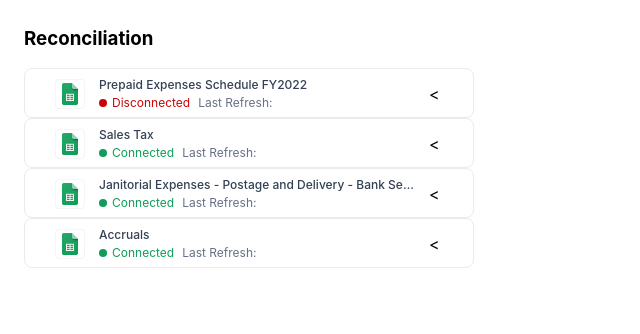
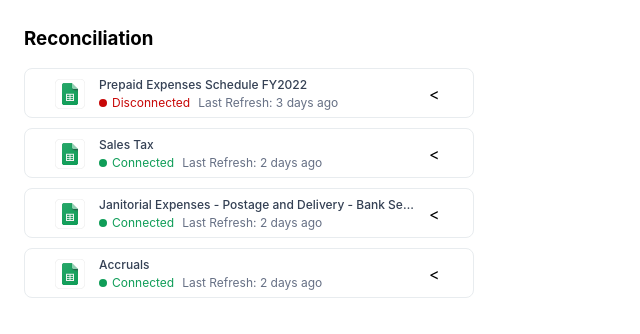
Before and after one commit to katyaskvo/vlc, a React (Create React App) app: page / in a window 1280 px wide. Shown: the top 334 px of the page, without its empty margins (0-640 px from the left). Built offline with nearby package versions, Linux system fonts and the light colour scheme.

Commit message:
create time ago util and display time since last fetch on a card

```diff
--- a/src/App.js
+++ b/src/App.js
@@ -1,5 +1,5 @@
 import './App.scss';
-import ReconciliationComponent from './components/reconciliation/reconciliation';
+import ReconciliationComponent from './components/reconciliation/reconciliation.component';
 
 function App() {
 	return (
--- a/src/components/account-card/account-card.component.js
+++ b/src/components/acount-card/account-card.component.js
@@ -1,5 +1,6 @@
-import './account-card.component.styles.scss';
+import './account-card.styles.scss';
 import { ReactComponent as SpreadsheetIcon } from '../../assets/g-sheet-icon.svg';
+import { timeAgo } from '../../utils/time-ago.utils';
 
 const AccountCard = ({ accountData, balanceData }) => {
 	const {
@@ -7,8 +8,7 @@ const AccountCard = ({ accountData, balanceData }) => {
 		disabled_start: disabledStart,
 		last_fetched: lastFetch,
 	} = accountData;
-
-	console.log(accountData, balanceData);
+	const timeAgoString = timeAgo(lastFetch);
 
 	return (
 		<div className="card-wrapper">
@@ -24,23 +24,27 @@ const AccountCard = ({ accountData, balanceData }) => {
 						) : (
 							<span className="connected">Connected</span>
 						)}
-						<span className="last-refresh">Last Refresh: {}</span>
+						<span className="last-refresh">Last Refresh: {timeAgoString}</span>
 					</p>
 				</div>
 				<div className="card-togggle">{`<`}</div>
 			</div>
 			<div>
 				<table>
-					<th>
-						<td></td>
-						<td></td>
-						<td></td>
-					</th>
-					<tr>
-						<td></td>
-						<td></td>
-						<td></td>
-					</tr>
+					<thead>
+						<tr>
+							<th></th>
+							<th></th>
+							<th></th>
+						</tr>
+					</thead>
+					<tbody>
+						<tr>
+							<td></td>
+							<td></td>
+							<td></td>
+						</tr>
+					</tbody>
 				</table>
 			</div>
 		</div>
--- a/src/components/reconciliation/reconciliation.js
+++ b/src/components/reconciliation/reconciliation.component.js
@@ -1,7 +1,7 @@
 import { useState, useEffect } from 'react';
 import './reconciliation.styles.scss';
 import { accounts, balances } from '../../mock-data/data.js';
-import AccountCard from '../account-card/account-card.component';
+import AccountCard from '../acount-card/account-card.component';
 
 const ReconciliationComponent = () => {
 	const [accountsData, setAccountsData] = useState([]);
@@ -11,7 +11,7 @@ const ReconciliationComponent = () => {
 		const accountsData = accounts;
 		const balancesData = balances;
 
-		console.log(accountsData, balancesData);
+		// console.log(accountsData, balancesData);
 		setAccountsData(accountsData);
 		setBalancesData(balancesData);
 	}, []);
@@ -22,12 +22,14 @@ const ReconciliationComponent = () => {
 			{accountsData.length &&
 				accountsData.map((account) => {
 					return (
+						<div className="account-card" key={account.id}>
 							<AccountCard
 								accountData={account}
 								balanceData={balancesData.find(
 									(data) => data.account_id === account.id
 								)}
 							></AccountCard>
+						</div>
 					);
 				})}
 		</div>
--- a/src/components/reconciliation/reconciliation.styles.scss
+++ b/src/components/reconciliation/reconciliation.styles.scss
@@ -1,4 +1,7 @@
 .reconciliation-wrapper {
     width: 450px;
     padding: 8px 24px 24px 24px;
+    .account-card {
+        margin-bottom: 10px;
+    }
 }
--- /dev/null
+++ b/src/utils/time-ago.utils.js
@@ -0,0 +1,33 @@
+export const timeAgo = (lastFetch) => {
+	const secondsAgo = Math.floor((new Date() - new Date(lastFetch)) / 1000);
+
+	let interval = secondsAgo / (3600 * 24 * 365);
+	if (interval >= 1) {
+		return `${Math.floor(interval)} ${interval > 1 ? 'years' : 'year'} ago`;
+	}
+
+	interval = secondsAgo / (3600 * 24 * 31);
+	if (interval >= 1) {
+		console.log(`${Math.floor(interval)} months ago`);
+		return `${Math.floor(interval)} ${interval > 1 ? 'months' : 'month'} ago`;
+	}
+
+	interval = secondsAgo / (3600 * 24);
+	if (interval >= 1) {
+		console.log(`${Math.floor(interval)} days ago`);
+
+		return `${Math.floor(interval)} ${interval > 1 ? 'days' : 'day'} ago`;
+	}
+	interval = secondsAgo / 3600;
+	if (interval >= 1) {
+		console.log(`${Math.floor(interval)} hours ago`);
+		return `${Math.floor(interval)} ${interval > 1 ? 'hours' : 'hour'} ago`;
+	}
+
+	interval = secondsAgo / 60;
+	if (interval >= 1) {
+		console.log(`${Math.floor(interval)} minutes ago`);
+		return `${Math.floor(interval)} ${interval > 1 ? 'minutes' : 'minute'} ago`;
+	}
+	return `${Math.floor(interval)} ${secondsAgo > 1 ? 'seconds' : 'second'} ago`;
+};
```
Also changed, not shown: src/components/acount-card/account-card.styles.scss (renamed from src/components/account-card/account-card.component.styles.scss). Lines whose indentation alone changed are shown as unchanged.
